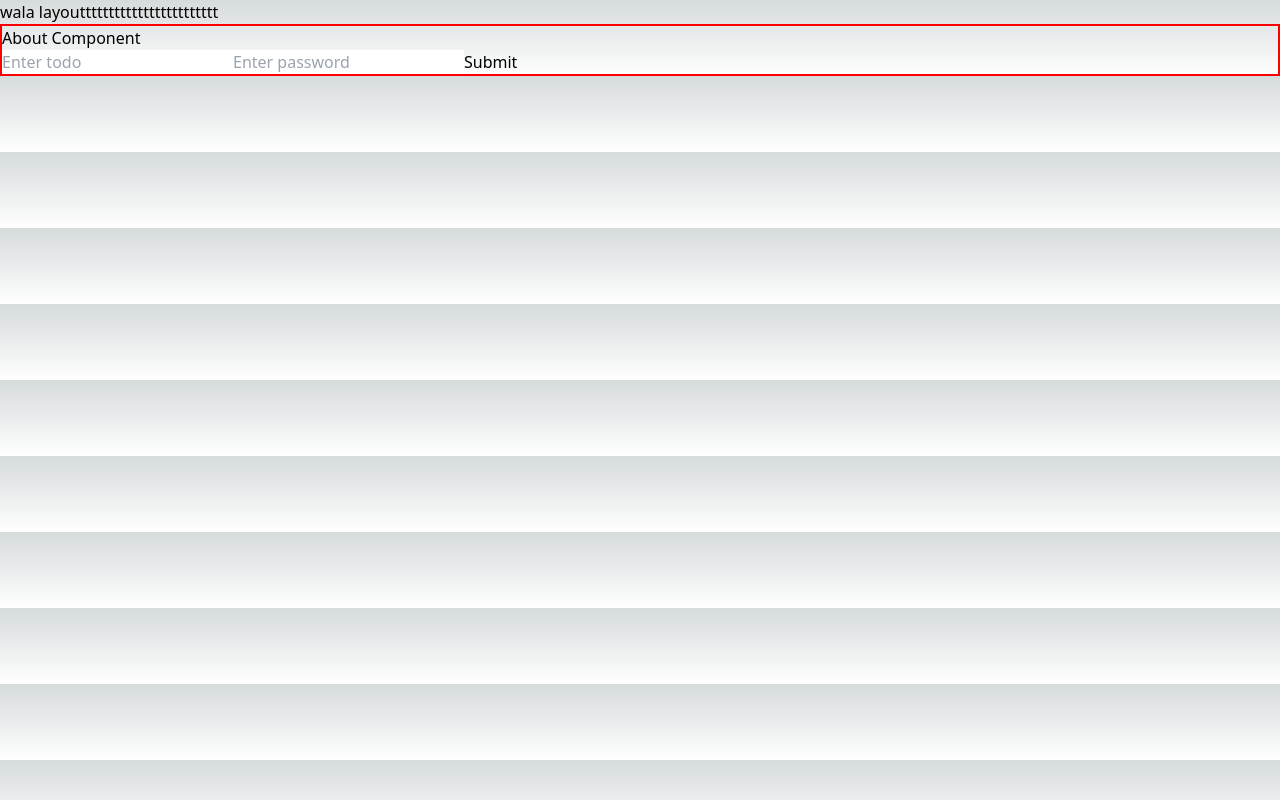
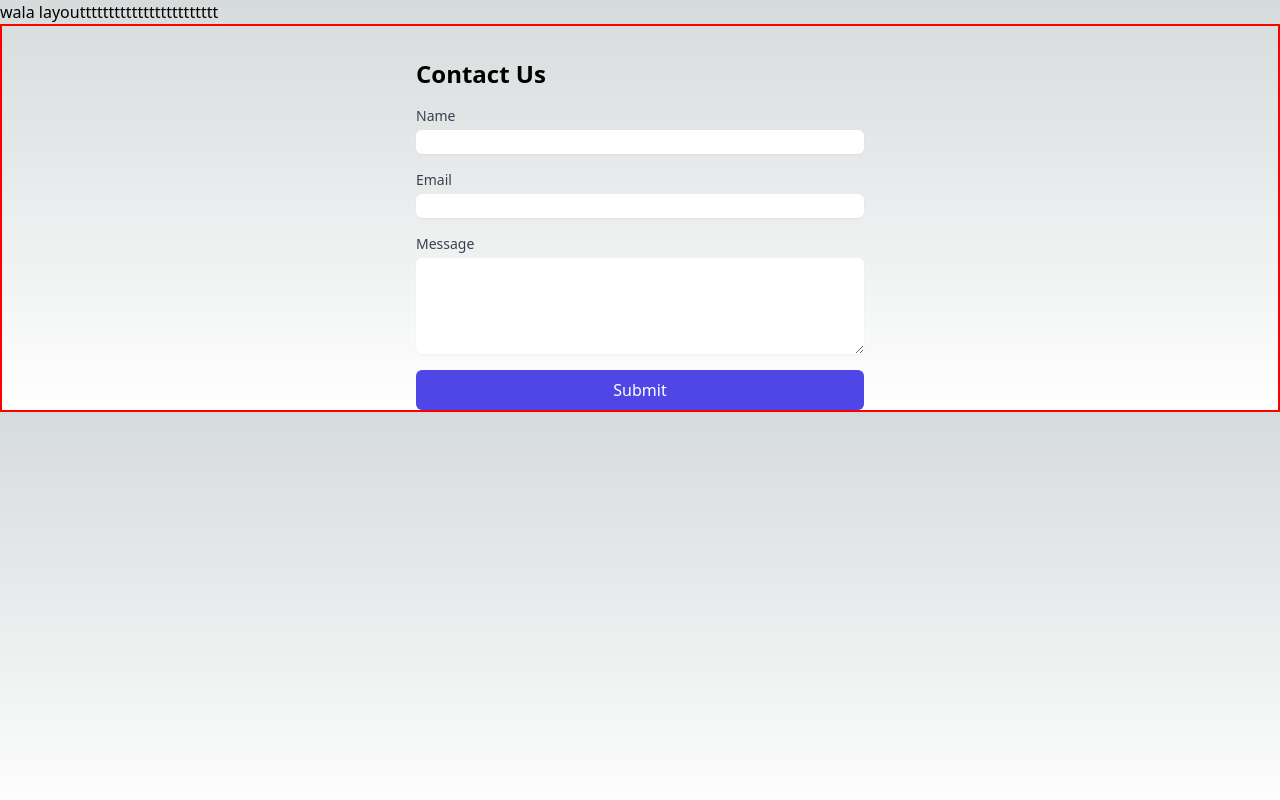
Before and after one commit to vamshiarsam/finalll-context-done, a Next.js app: page /About in a window 1280 px wide. Built offline with nearby package versions, Linux system fonts and the light colour scheme.

Commit message:
first commit

```diff
--- a/app/About/page.js
+++ b/app/About/page.js
@@ -1,280 +1,48 @@
-// 'use client'
-// import React from 'react'
-// import { useFormState, useFormStatus } from 'react-dom';
-// import { createtodo } from '../components/actions';
 
-// const initialState = {
-//   message: null,
-//   // errors: []
-// };
+import { submitForm } from '../actions/submit-form'
 
-// export const Submitbutton = () => {
-//   const { pending } = useFormStatus();
-//   return (
-//     <button type="submit" disabled={pending}>
-//       {pending ? "Submitting..." : "Submit"}
-//     </button>
-//   );
-// };
-
-// export default function Page() {
-//   const [state, Formaction] = useFormState(createtodo, initialState);
-
-//   return (
-//     <div>
-//       <h1>About Component</h1>
-//       <form action={Formaction}>
-//         <input
-//           type="text"
-//           placeholder="Enter todo"
-//           id="todo"
-//           name="todo"
-//         />
-//         <Submitbutton />
-
-//         {console.log(state?.message,"ssssssssssssssssssssssss")}
-//         {console.log("state?.errorsstate?.errors",state?.errors)}
-//         {state?.errors?.length > 0 && (
-//           <ul>
-//             {state.errors.map((error, index) => (
-//               <li key={index} style={{ color: 'red' }}>{error.message}</li>
-//             ))}
-//           </ul>
-//         )}
-//         {state?.message && <p>{state.message}</p>}
-//       </form>
-//     </div>
-//   );
-// }
-
-
-
-// 'use client'
-// import React, { useEffect, useState } from 'react'
-// import { useFormState, useFormStatus } from 'react-dom';
-// import { createtodo } from '../components/actions';
-
-// const initialState = {
-//   message: null,
-//   errors: []
-// };
-
-// export const Submitbutton = () => {
-//   const { pending } = useFormStatus();
-//   return (
-//     <button type="submit" disabled={pending}>
-//       {pending ? "Submitting..." : "Submit"}
-//     </button>
-//   );
-// };
-
-// export default function Page() {
-//   const [state, Formaction] = useFormState(createtodo, initialState);
-//   const { pending } = useFormStatus();
-
-//   // Local state for handling input validation
-//   const [formData, setFormData] = useState({ todo: '' ,password:''});
-//   const [localErrors, setLocalErrors] = useState({});
-
-//   const validateTodo = (value) => {
-//     if (value?.length < 2) {
-//       return 'Todo must be at least 2 characters long';
-//     }
-//     return '';
-//   };
-
-//   const handleChange = (event) => {
-//     const { name, value } = event.target;
-//     setFormData(prev => ({ ...prev, [name]: value }));
-
-//     const error = validateTodo(value);
-//     setLocalErrors(prev => ({
-//       ...prev,
-//       [name]: error,
-//     }));
-//   };
-
-//   const handleSubmit = async (event) => {
-//     event.preventDefault();
-//     // Validate before submit
-//     const error = validateTodo(formData.todo);
-//     if (error) {
-//       setLocalErrors({ todo: error });
-//       return;
-//     }
-
-//     // Call form action
-//     const result = await Formaction(new FormData(event.currentTarget));
-//     // Handle form submission result
-//     if (result?.errors) {
-//       setLocalErrors(result.errors.reduce((acc, error) => {
-//         acc[error.path[0]] = error.message;
-//         return acc;
-//       }, {} ));
-//     }
-//   };
-
-//   return (
-//     <div>
-//       <h1>About Component</h1>
-//       <form onSubmit={handleSubmit}>
-//         <input
-//           type="text"
-//           placeholder="Enter todo"
-//           id="todo"
-//           name="todo"
-//           value={formData.todo}
-//           onChange={handleChange}
-//         />
-//         <input   type="password"
-//           placeholder="Enter password"
-//           id="password"
-//           name="password"
-//           value={formData.password}
-//           onChange={handleChange}></input>
-//         {localErrors?.todo && <p style={{ color: 'red' }}>{localErrors.todo}</p>}
-//         <Submitbutton />
-
-//         {/* Display validation errors from server-side validation after submission */}
-//         {!pending && state?.errors?.length > 0 && (
-//           <ul>
-//             {state.errors.map((error, index) => (
-//               <li key={index} style={{ color: 'red' }}>{error.message}</li>
-//             ))}
-//           </ul>
-//         )}
-
-//         {/* Display success or failure messages */}
-//         {state?.message && <p>{state.message}</p>}
-//       </form>
-//     </div>
-//   );
-// }
-
-
-
-'use client'
-import React, { useState } from 'react'
-import { useFormState, useFormStatus } from 'react-dom';
-import { createtodo } from '../components/actions';
-
-const initialState = {
-  message: null,
-  errors: []
-};
-
-export const Submitbutton = () => {
-  const { pending } = useFormStatus();
+export default function ContactPage() {
   return (
-    <button type="submit" disabled={pending}>
-      {pending ? "Submitting..." : "Submit"}
-    </button>
-  );
-};
-
-export default function Page() {
-  const [state, Formaction] = useFormState(createtodo, initialState);
-  const { pending } = useFormStatus();
-
-  // Local state for handling input validation
-  const [formData, setFormData] = useState({ todo: '', password: '' });
-  const [localErrors, setLocalErrors] = useState({});
-
-  const validateTodo = (value) => {
-    if (value?.length < 2) {
-      return 'Todo must be at least 2 characters long';
-    }
-    return '';
-  };
-
-  const validatePassword = (value) => {
-    if (value?.length < 6) {
-      return 'Password must be at least 6 characters long';
-    }
-    return '';
-  };
-
-  const handleChange = (event) => {
-    const { name, value } = event.target;
-    setFormData(prev => ({ ...prev, [name]: value }));
-
-    let error;
-    if (name === 'todo') {
-      error = validateTodo(value);
-    } else if (name === 'password') {
-      error = validatePassword(value);
-    }
-
-    setLocalErrors(prev => ({
-      ...prev,
-      [name]: error,
-    }));
-  };
-
-  const handleSubmit = async (event) => {
-    event.preventDefault();
-
-    // Validate before submit
-    const todoError = validateTodo(formData.todo);
-    const passwordError = validatePassword(formData.password);
-
-    if (todoError || passwordError) {
-      setLocalErrors({
-        todo: todoError,
-        password: passwordError
-      });
-      return;
-    }
-
-    // Call form action
-    const result = await Formaction(new FormData(event.currentTarget));
-    // Handle form submission result
-    if (result?.errors) {
-      setLocalErrors(result.errors.reduce((acc, error) => {
-        acc[error.path[0]] = error.message;
-        return acc;
-      }, {} ));
-    }
-  };
-
-  return (
-    <div>
-      <h1>About Component</h1>
-      <form onSubmit={handleSubmit}>
-        <input
-          type="text"
-          placeholder="Enter todo"
-          id="todo"
-          name="todo"
-          value={formData.todo}
-          onChange={handleChange}
-        />
-        {localErrors?.todo && <p style={{ color: 'red' }}>{localErrors.todo}</p>}
-
-        <input
-          type="password"
-          placeholder="Enter password"
-          id="password"
-          name="password"
-          value={formData.password}
-          onChange={handleChange}
-        />
-        {localErrors?.password && <p style={{ color: 'red' }}>{localErrors.password}</p>}
-
-        <Submitbutton />
-
-        {/* Display validation errors from server-side validation after submission */}
-        {!pending && state?.errors?.length > 0 && (
-          <ul>
-            {state.errors.map((error, index) => (
-              <li key={index} style={{ color: 'red' }}>{error.message}</li>
-            ))}
-          </ul>
-        )}
-
-        {/* Display success or failure messages */}
-        {state?.message && <p>{state.message}</p>}
+    <div className="max-w-md mx-auto mt-8">
+      <h1 className="text-2xl font-bold mb-4">Contact Us</h1>
+      <form action={submitForm}>
+        <div className="mb-4">
+          <label htmlFor="name" className="block text-sm font-medium text-gray-700">Name</label>
+          <input
+            type="text"
+            id="name"
+            name="name"
+            required
+            className="mt-1 block w-full rounded-md border-gray-300 shadow-sm focus:border-indigo-300 focus:ring focus:ring-indigo-200 focus:ring-opacity-50"
+          />
+        </div>
+        <div className="mb-4">
+          <label htmlFor="email" className="block text-sm font-medium text-gray-700">Email</label>
+          <input
+            type="email"
+            id="email"
+            name="email"
+            required
+            className="mt-1 block w-full rounded-md border-gray-300 shadow-sm focus:border-indigo-300 focus:ring focus:ring-indigo-200 focus:ring-opacity-50"
+          />
+        </div>
+        <div className="mb-4">
+          <label htmlFor="message" className="block text-sm font-medium text-gray-700">Message</label>
+          <textarea
+            id="message"
+            name="message"
+            required
+            rows={4}
+            className="mt-1 block w-full rounded-md border-gray-300 shadow-sm focus:border-indigo-300 focus:ring focus:ring-indigo-200 focus:ring-opacity-50"
+          ></textarea>
+        </div>
+        <button
+          type="submit"
+          className="w-full bg-indigo-600 text-white py-2 px-4 rounded-md hover:bg-indigo-700 focus:outline-none focus:ring-2 focus:ring-indigo-500 focus:ring-offset-2"
+        >
+          Submit
+        </button>
       </form>
     </div>
-  );
+  )
 }
--- /dev/null
+++ b/app/actions/submit-form.js
@@ -0,0 +1,56 @@
+'use server'
+
+import { z } from 'zod'
+
+const FormSchema = z.object({
+  name: z.string().min(1, 'Name is required'),
+  email: z.string().email('Invalid email address'),
+  message: z.string().min(10, 'Message must be at least 10 characters long'),
+})
+
+export async function submitForm(formData) {
+
+  const validatedFields = FormSchema.safeParse({
+    name: formData.get('name'),
+    email: formData.get('email'),
+    message: formData.get('message'),
+  })
+
+
+  if (!validatedFields.success) {
+    return { success: false, errors: validatedFields.error.flatten().fieldErrors }
+  }
+
+  // // Here you would typically save the data to a database
+  // // For this example, we'll just simulate a delay
+  // await new Promise(resolve => setTimeout(resolve, 1000))
+
+  // return { success: true, message: 'Form submitted successfully!' }
+
+  const API_ENDPOINT = 'https://api.example.com/submit-form'
+
+  try {
+    // Here we're simulating an API call
+    const response = await fetch(API_ENDPOINT, {
+      method: 'POST',
+      headers: {
+        'Content-Type': 'application/json',
+      },
+      body: JSON.stringify(validatedFields.data),
+    })
+
+    if (!response.ok) {
+      throw new Error('API call failed')
+    }
+
+    const result = await response.json()
+
+    // Simulate a delay
+    await new Promise(resolve => setTimeout(resolve, 1000))
+
+    return { success: true, message: 'Form submitted successfully!', data: result }
+  } catch (error) {
+    console.error('Error submitting form:', error)
+    return { success: false, message: 'An error occurred while submitting the form. Please try again.' }
+  }
+}
```
Also changed, not shown: tsconfig.json (added, +34 -0 lines).
